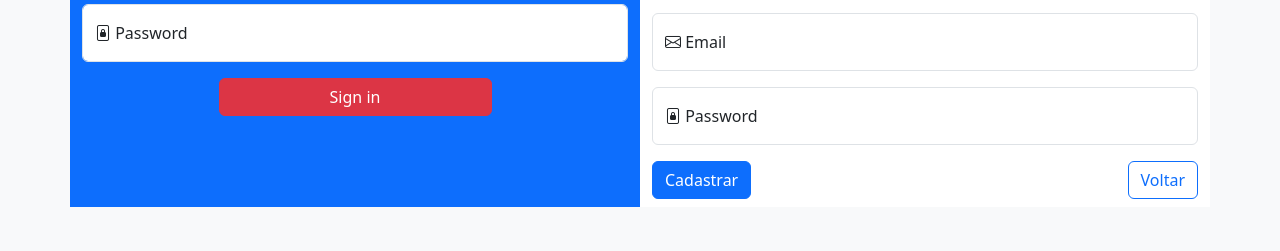
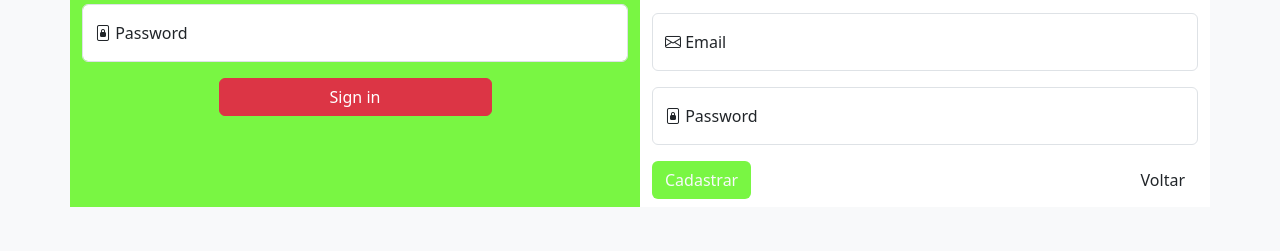
Before and after one commit to ndrfelipe/projetoIntegrador, a plain HTML site: page form.html in a window 1280 px wide. Shown: the part 363-614 px from the top of the page. Drawn offline with nearby package versions, Linux system fonts and the light colour scheme.

Commit message:
Cor dos botoes

```diff
--- a/form.html
+++ b/form.html
@@ -13,7 +13,7 @@
 
     <section class="container mt-5 text-center">
         <div class="row">
-          <div class="col-md-6 bg-primary">
+          <div class="col-md-6" style="background-color: #79F643">
             <h4 class="display-4 text-center text-white mt-4">OccupHealth</h4>
             <p class="lead text-center text-white">Pela saúde, pelo seu trabalho, por você.</p>
 
@@ -61,8 +61,8 @@
                     <label for="floatingPassword"><i class="bi bi-file-lock2"></i> Password</label>
                   </div>
 
-                  <a href="" class="btn btn-primary float-start mb-2">Cadastrar</a>
-                  <a href="index.html" class="btn btn-outline-primary float-end mb-2">Voltar</a>
+                  <a href="" class="btn text-light float-start mb-2" style="background-color: #79F643;">Cadastrar</a>
+                  <a href="index.html" class="btn float-end mb-2">Voltar</a>
 
             </div>
         </div>
```
Also changed, not shown: calculadora.html (+1 -1 lines), documentacao.html (+1 -1 lines), index.html (+1 -1 lines), sobrenos.html (+1 -1 lines).
